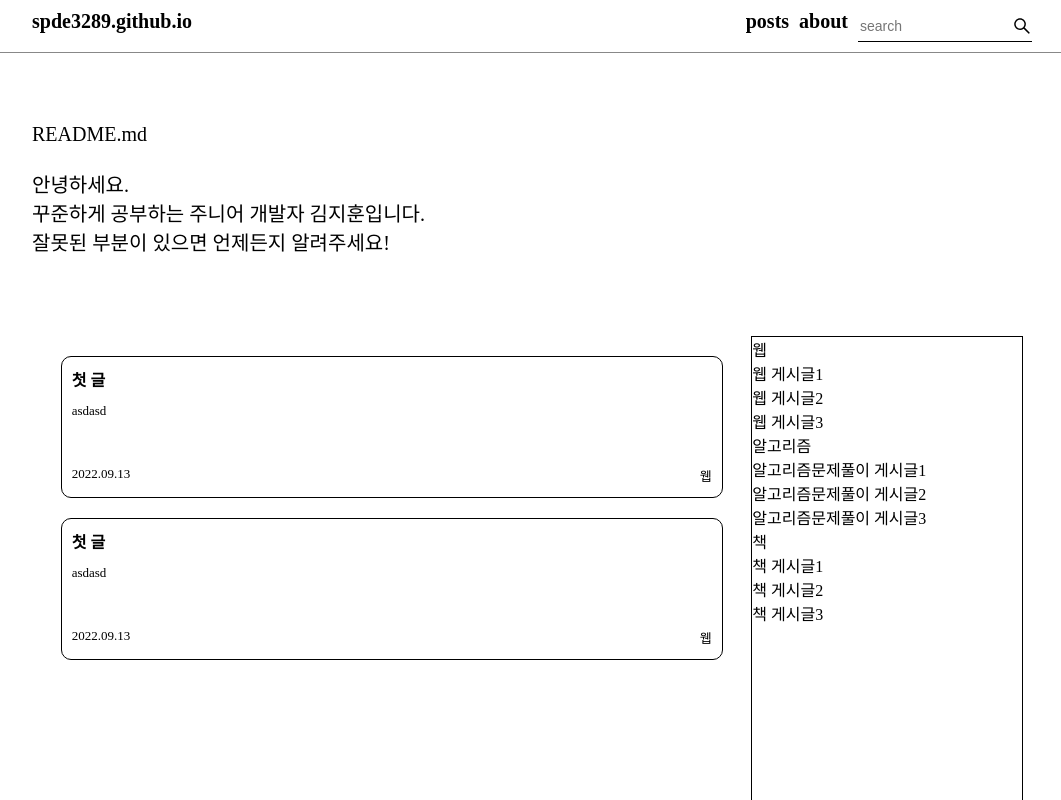
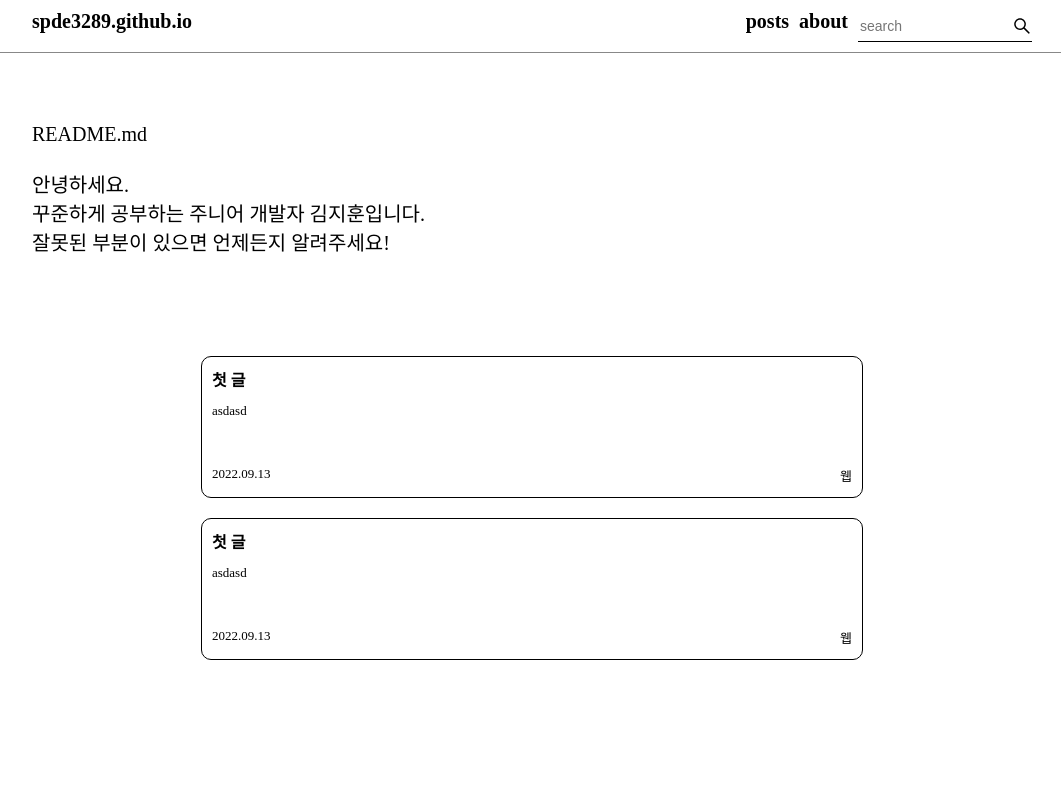
Before and after one commit to spde3289/spde3289.github.io, a React (Create React App) app: page / in a window 1280 px wide. Shown: the top 800 px of the page, without its empty margins (108-1169 px from the left). Built offline with nearby package versions, Linux system fonts and the light colour scheme.

Commit message:
Update Home.js

```diff
--- a/src/pages/Home.js
+++ b/src/pages/Home.js
@@ -23,26 +23,7 @@ const Home = () => {
                     <ContentBoxArea>
                         <Passengers/>
                     </ContentBoxArea>
-                    <CategoryList>
-                        <ul>
-                            웹
-                            <li>웹 게시글1</li>
-                            <li>웹 게시글2</li>
-                            <li>웹 게시글3</li>
-                        </ul>
-                        <ul>
-                            알고리즘
-                            <li>알고리즘문제풀이  게시글1</li>
-                            <li>알고리즘문제풀이  게시글2</li>
-                            <li>알고리즘문제풀이  게시글3</li>
-                        </ul>
-                        <ul>
-                            책
-                            <li>책 게시글1</li>
-                            <li>책 게시글2</li>
-                            <li>책 게시글3</li>
-                        </ul>
-                    </CategoryList>
+
                 </Content>
             </Main>
             <Footer/>
@@ -75,9 +56,5 @@ const ContentBoxArea = styled.div`
     flex-wrap: wrap;
 `;
 
-const CategoryList = styled.div`
-    border: 1px solid #000;
-    width: 270px;
-`;
 
 export default Home;
```
